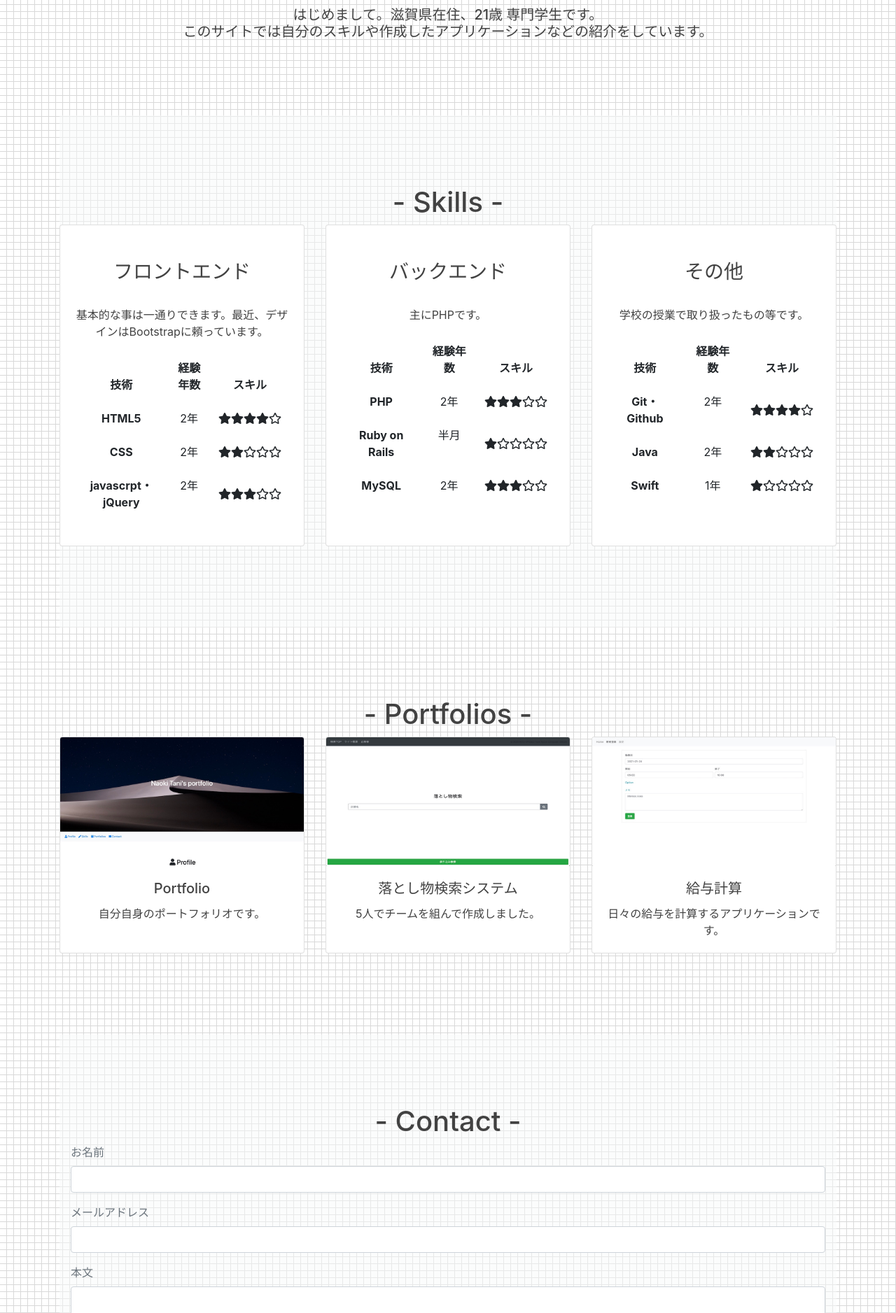
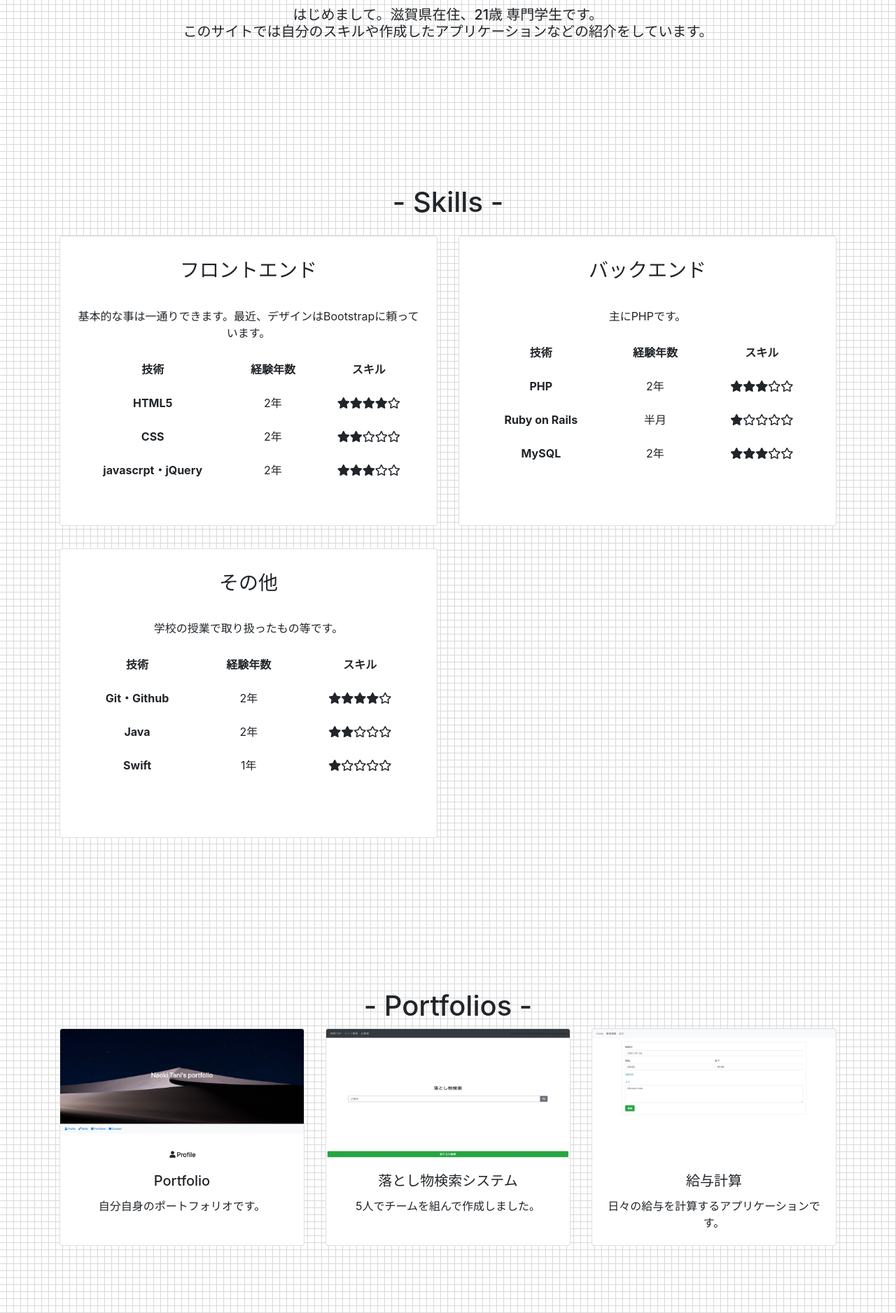
Before and after one commit to noktnai/portfolio, a PHP site: page / in a window 1280 px wide. Shown: the part 723-2600 px from the top of the page at 70% size. Run offline with PHP 8.4, Linux system fonts and the light colour scheme; some libraries are stand-ins or nearby versions.

Commit message:
make it better

```diff
--- a/assets/script.js
+++ b/assets/script.js
@@ -6,9 +6,8 @@ $(function () {
         return false;
     });
 
-    $('.js-modal-close').on('click', function () {
+    $('.modal__bg').on('click', function () {
         $('.js-modal').fadeOut();
-        return false;
     });
 
     $(".nav-link").on('click', function () {
--- a/assets/style.css
+++ b/assets/style.css
@@ -1,13 +1,20 @@
-body {
+/*
+html {
     font-family: -apple-system, BlinkMacSystemFont, "Helvetica Neue", "ヒラギノ角ゴ ProN W3", Hiragino Kaku Gothic ProN, Arial, Meiryo, sans-serif;
-    color: #424242;
     background-image: url(img/graf1.gif);
     background-repeat: repeat;
     background-attachment: fixed;
 }
 
-#skills, #contact {
-    background: rgba(248, 249, 250, 0.5);
+body {
+    background: rgba(0, 0, 0, 0);
+}*/
+
+body {
+    font-family: -apple-system, BlinkMacSystemFont, "Helvetica Neue", "ヒラギノ角ゴ ProN W3", Hiragino Kaku Gothic ProN, Arial, Meiryo, sans-serif;
+    background-image: url(img/graf1.gif);
+    background-repeat: repeat;
+    background-attachment: fixed;
 }
 
 section {
@@ -25,10 +32,6 @@ section {
 
 .inner {
     height: 100px;
-}
-
-.inner-50 {
-    height: 50px;
 }
 
 /* rating */
@@ -68,13 +71,12 @@ section {
 .modal__content {
     background: #fff;
     left: 50%;
-    padding: 40px;
     position: absolute;
     top: 50%;
     transform: translate(-50%, -50%);
-    width: 60%;
+    width: 90%;
 }
-
+/**/
 @media (max-width: 575px) {
     .fixed-top-sm {
         position: fixed;
@@ -90,3 +92,12 @@ section {
         background-size: 100%;
     }
 }
+
+.form-control,.form-control:focus {
+    background-color:transparent;
+}
+
+
+.form-group {
+    max-width: 560px;
+}
--- a/index.php
+++ b/index.php
@@ -65,10 +65,9 @@
                 <div class="text-center">
                     <h1>- Skills -</h1>
                     <div class="row">
-                        <div class="col-lg-6 col-xl-4">
-                            <div class="card mb-3">
-                                <div class="inner-50"></div>
-                                <h3 class="card-title">フロントエンド</h3>
+                        <div class="col-lg-6">
+                            <div class="card my-3 py-3">
+                                <h3 class="card-title my-3">フロントエンド</h3>
                                 <div class="card-body">
                                     <p class="card-text">基本的な事は一通りできます。最近、デザインはBootstrapに頼っています。</p>
                                     <table class="table table-borderless">
@@ -100,10 +99,9 @@
                                 </div>
                             </div>
                         </div>
-                        <div class="col-lg-6 col-xl-4">
-                            <div class="card mb-3">
-                                <div class="inner-50"></div>
-                                <h3 class="card-title">バックエンド</h3>
+                        <div class="col-lg-6">
+                            <div class="card my-3 py-3">
+                                <h3 class="card-title my-3">バックエンド</h3>
                                 <div class="card-body">
                                     <p class="card-text">主にPHPです。</p>
                                     <table class="table table-borderless">
@@ -135,10 +133,9 @@
                                 </div>
                             </div>
                         </div>
-                        <div class="col-lg-6 col-xl-4">
-                            <div class="card mb-3">
-                                <div class="inner-50"></div>
-                                <h3 class="card-title">その他</h3>
+                        <div class="col-lg-6">
+                            <div class="card my-3 py-3">
+                                <h3 class="card-title my-3">その他</h3>
                                 <div class="card-body">
                                     <p class="card-text">学校の授業で取り扱ったもの等です。</p>
                                     <table class="table table-borderless">
@@ -210,26 +207,26 @@
             </section>
             <div class="modal js-modal">
                 <div class="modal__bg js-modal-close"></div>
-                <div class="modal__content">
+                <div class="modal__content p-3">
                     <p>ここにモーダルウィンドウで表示したいコンテンツを入れます。モーダルウィンドウを閉じる場合は下の「閉じる」をクリックするか、背景の黒い部分をクリックしても閉じることができます。</p>
-                    <a class="js-modal-close" href="">閉じる</a>
+
                 </div>
             </div>
 
             <section id="contact">
                 <h1 class="text-center">- Contact -</h1>
                 <div class="mx-3">
-                    <div class="form-group">
-                        <label class="text-muted">お名前</label>
-                        <input type="text" name="name" class="form-control" size="25" maxlength="100" required>
+                    <div class="form-group mx-auto">
+                        <label>お名前</label>
+                        <input type="text" name="name" class="form-control border border-dark" size="25" maxlength="100" required>
                     </div>
-                    <div class="form-group">
-                        <label class="text-muted">メールアドレス</label>
-                        <input type="mail" name="name" class="form-control" size="25" maxlength="100" required>
+                    <div class="form-group form-group mx-auto">
+                        <label>メールアドレス</label>
+                        <input type="mail" name="name" class="form-control border border-dark" size="25" maxlength="100" required>
                     </div>
-                    <div class="form-group">
-                        <label class="text-muted">本文</label>
-                        <textarea name="details" class="form-control" rows="4" cols="60"></textarea>
+                    <div class="form-group form-group mx-auto">
+                        <label>本文</label>
+                        <textarea name="details" class="form-control border border-dark" rows="4" cols="60"></textarea>
                     </div>
                 </div>
             </section>
```
